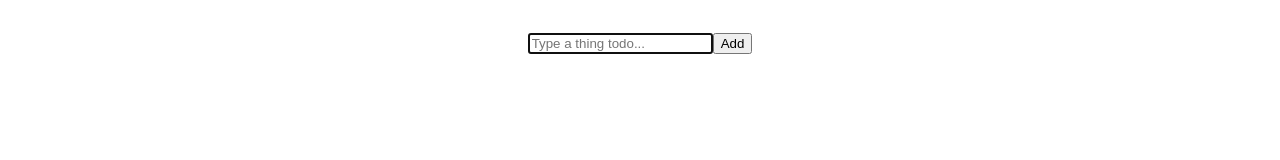
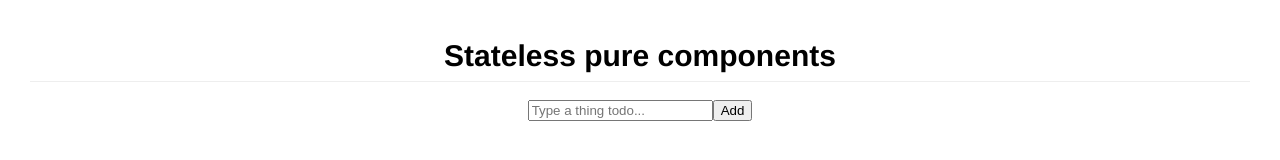
Before and after one commit to guillaumearm/todolist, a React app: page / in a window 1280 px wide. Built offline with nearby package versions, Linux system fonts and the light colour scheme.

Commit message:
add actions.js, TodoList is now fully stateless. go on redux branch

```diff
--- a/app/App.js
+++ b/app/App.js
@@ -7,14 +7,26 @@ import React from 'react';
 // Components
 import TodoList from './components/TodoList';
 
+// Actions
+import * as actions from './actions'
 
 export default class App extends React.Component
 {
-	state = {model: this.props.model};
+	state = {model: this.props.model, lastId: null};
 
 	render = () => {
 		return (
-			<TodoList model={this.state.model}></TodoList>
+			<TodoList 	model={this.state.model}
+						doubleClickTodo={actions.doubleClickTodo(this)}
+						changeTodo={actions.changeTodo(this)}
+						editTodo={actions.editTodo(this)}
+						delTodo={actions.delTodo(this)}
+						doneTodo={actions.doneTodo(this)}
+						addTodo={actions.addTodo(this)}
+						setFocus={actions.setFocus(this)}
+			>
+				Stateless pure components
+			</TodoList>
 		)
 	};
 }
--- /dev/null
+++ b/app/actions.js
@@ -0,0 +1,67 @@
+export const addTodo = app => e => {
+	let input = e.target[0]
+	let text = input.value.trim()
+
+	input.focus()
+	app.state.lastId = null
+	if (text) {
+		app.state.model.add(text)
+		app.forceUpdate()
+	}
+	input.value = ""
+};
+
+export const doneTodo = app => todo => {
+	return (e) => {
+		app.state.lastId = todo.id
+		if (todo.done)
+			app.state.model.undo(todo.id)
+		else
+			app.state.model.done(todo.id)
+		app.forceUpdate()
+	}
+};
+
+export const delTodo = app => todo => {
+	return (e) => {
+		app.state.model.del(todo.id)
+		app.forceUpdate()
+	}
+};
+
+export const editTodo = app => todo => e => {
+	let input = e.target[0]
+
+	app.state.model.update(todo.id, input.value)
+	app.state.model.setEditingState(todo.id, false)
+	app.forceUpdate()
+};
+
+export const changeTodo = app => todo => e => {
+	app.state.lastId = todo.id
+	app.state.model.update(todo.id, e.target.value)
+	app.forceUpdate()
+};
+
+export const doubleClickTodo = app => todo => {
+	return (e) => {
+		app.state.lastId = todo.id
+		app.state.model.setEditingState(todo.id, true)
+		app.forceUpdate()
+	}
+};
+
+export const setFocus = app => todo => input => {
+	let focusIt = () => { input.focus() ; input.value = input.value }
+
+	if (input && app.state.lastId == null && !todo )
+		{
+		focusIt()
+		console.log("YOLO")
+		}
+	else if (input && app.state.lastId == todo.id)
+		{
+		console.log("YOP OK")
+		focusIt()
+		}
+};
--- a/app/components/SingleFormInput.css
+++ b/app/components/SingleFormInput.css
@@ -1,3 +1,7 @@
+/*
+ * TODO: Try to find a great workflow for modular css.
+*/
+
 .SingleFormInput-wrapper button {
 	background-color: black;
 	color: white;
--- a/app/components/SingleFormInput.js
+++ b/app/components/SingleFormInput.js
@@ -1,5 +1,4 @@
 import React from 'react';
-import ReactDOM from 'react-dom'
 import "./SingleFormInput.css"
 
 //
@@ -7,6 +6,7 @@ import "./SingleFormInput.css"
 // - No states
 // - No side effects
 // - No mutations
+// - No problems
 //
 
 const SingleFormInput = props => {
--- a/app/components/TodoList.js
+++ b/app/components/TodoList.js
@@ -1,79 +1,25 @@
-import React, {Component} from 'react';
+import React from 'react';
 import Todo from './Todo';
 import SingleFormInput from './SingleFormInput';
 
-export default class TodoList extends Component
-{
-	state = {model: this.props.model};
+//
+// TodoList is a pure stateless component :
+// - No states
+// - No side effects
+// - No mutations
+// - No problems
+//
 
-	addTodo = e => {
-		let input = e.target[0]
-		let text = input.value.trim()
-
-		input.focus()
-		if (text) {
-			this.state.model.add(text)
-			this.forceUpdate()
-		}
-		input.value = ""
-	};
-
-	doneTodo = todo => {
-		return (e) => {
-			if (todo.done)
-				this.state.model.undo(todo.id)
-			else
-				this.state.model.done(todo.id)
-			this.forceUpdate()
-		}
-	};
-
-	delTodo = todo => {
-		return (e) => {
-			this.state.model.del(todo.id)
-			this.forceUpdate()
-		}
-	};
-
-	editTodo = todo => e => {
-		let input = e.target[0]
-
-		this.state.model.update(todo.id, input.value)
-		this.state.model.setEditingState(todo.id, false)
-		this.forceUpdate()
-	};
-
-	changeTodo = todo => e => {
-		this.state.model.update(todo.id, e.target.value)
-		this.forceUpdate()
-	};
-
-	doubleClickTodo = todo => {
-		return (e) => {
-			this.state.model.setEditingState(todo.id, true)
-			this.forceUpdate()
-		}
-	};
-
-	setFocus = input => {
-		if (input)
-		{
-			input.focus()
-			input.value = input.value
-		}
-	};
-
-	render() {
-		let todos = this.state.model.data.map(todo => {
+const TodoList = props => {
+	let todos = props.model.data.map(todo => {
 		return (
 			<Todo
-					onChangeHandler={this.changeTodo}
-					onDoneHandler={this.doneTodo}
-					onDeleteHandler={this.delTodo}
-					onDoubleClickHandler={this.doubleClickTodo}
-					onEditHandler={this.editTodo}
-
-					onMountInput={this.setFocus}
+				onChangeHandler={props.changeTodo}
+				onDoneHandler={props.doneTodo}
+				onDeleteHandler={props.delTodo}
+				onDoubleClickHandler={props.doubleClickTodo}
+				onEditHandler={props.editTodo}
+				onMountInput={props.setFocus(todo)}
 				editing={todo.editing}
 				key={todo.id}
 			>{todo}</Todo>
@@ -81,14 +27,16 @@ export default class TodoList extends Component
 	})
 	return (
 		<div>
+			<h2>{props.children}</h2>
 			<SingleFormInput
-					onMountInput={this.setFocus}
-					submitHandler={this.addTodo}
+				onMountInput={props.setFocus}
+				submitHandler={props.addTodo}
 				placeholder="Type a thing todo..."
 				buttonValue="Add"
 			/>
 			{todos}
 		</div>
 	)
-	}
-}
+};
+
+export default TodoList;
```
Also changed, not shown: app/components/Todo.js (+8 -0 lines), app/main.js (+0 -20 lines). Lines whose indentation alone changed are shown as unchanged.
